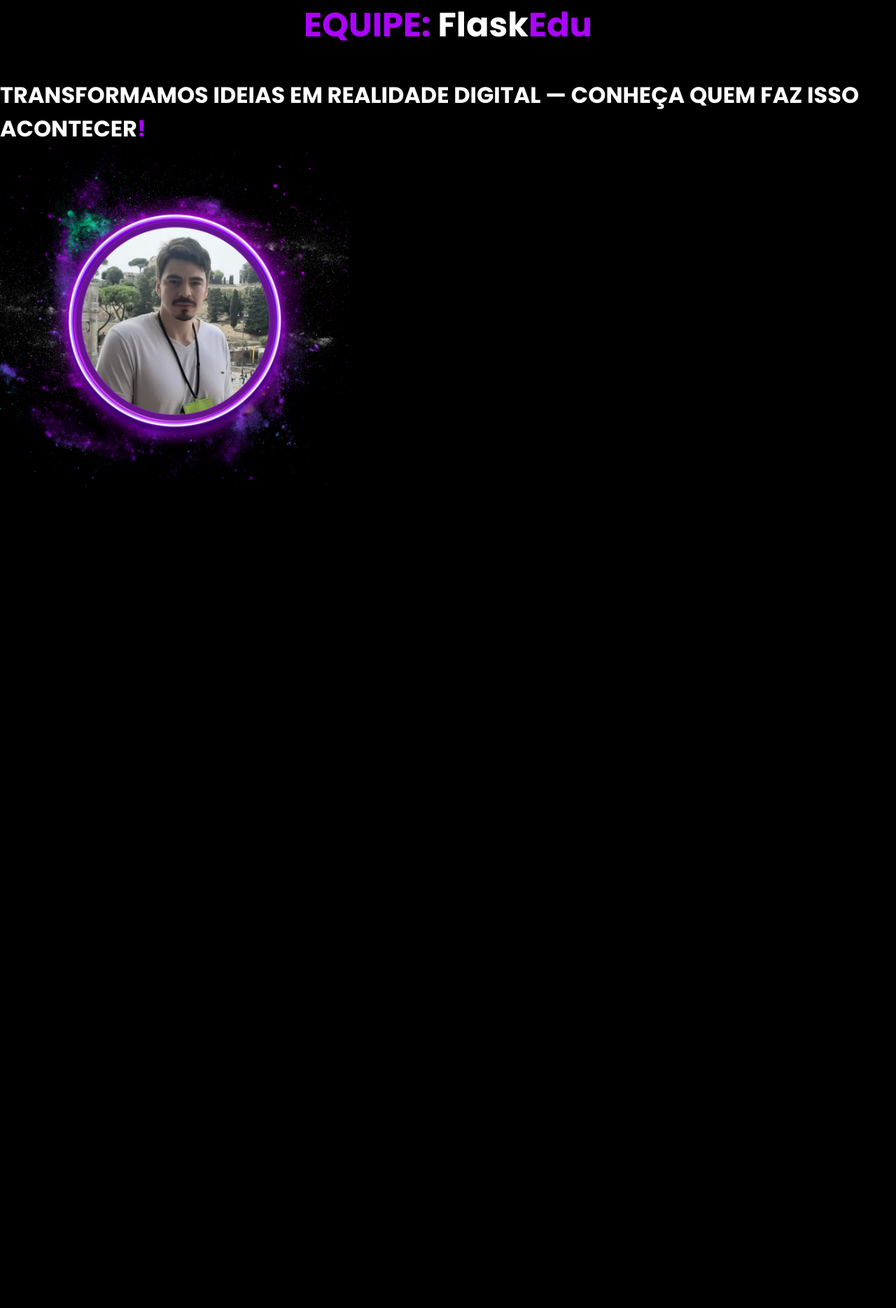
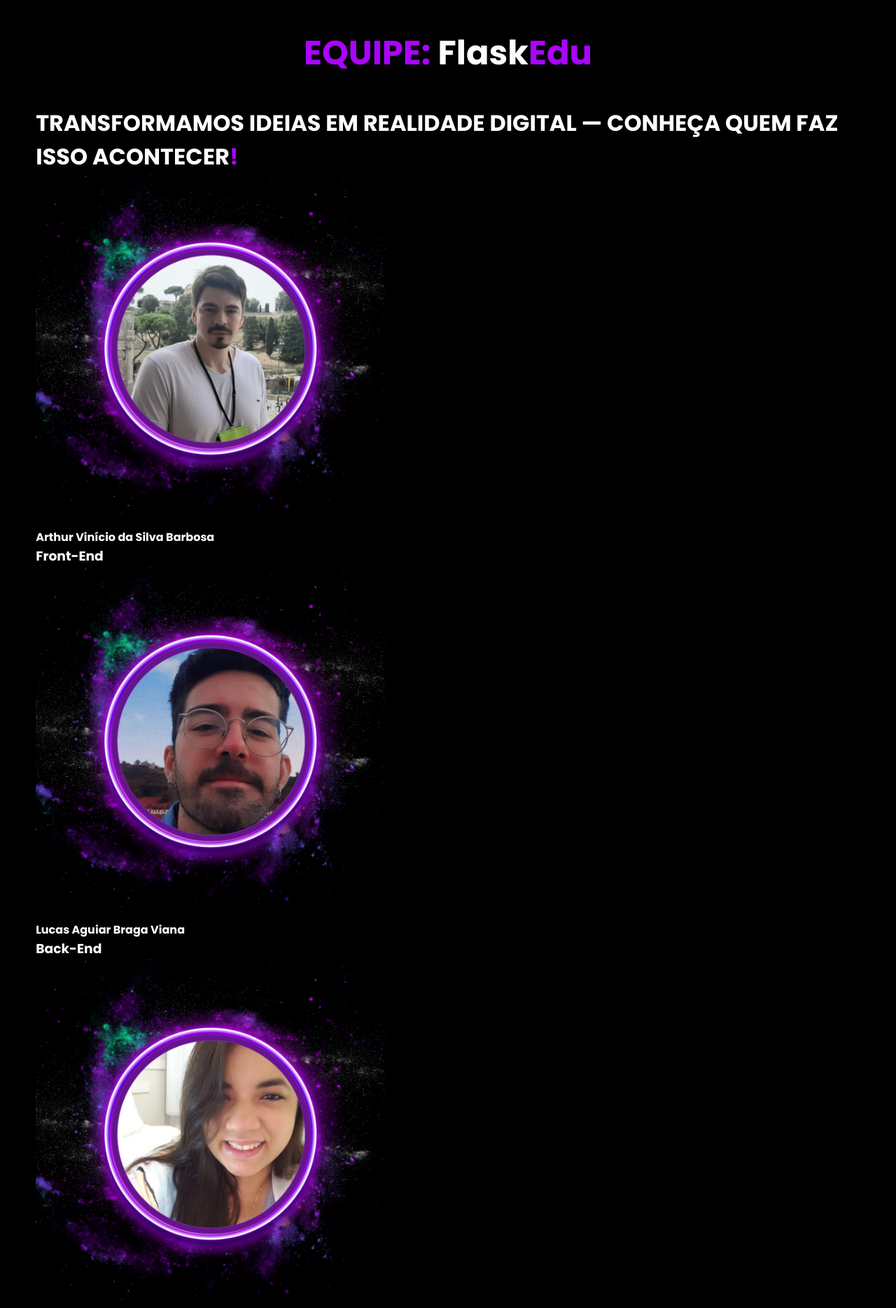
Before and after one commit to carvalhotamires/FlaskEdu, a Flask app: page /equipe in a window 1280 px wide. Shown: the part 212-2081 px from the top of the page at 70% size. Before the commit the page ends 911 px from the top, so only its background shows below. Run offline with Flask 3, Linux system fonts and the light colour scheme.

Commit message:
edit: ajustes no HTML da página equipe
Co-Authored-By: Arthur Barbosa <artvsb@outlook.com>
Co-Authored-By: Flávia Rhuana <198675594+flaviarhuana@users.noreply.github.com>
Co-Authored-By: Lucas Aguiar <203916262+llucasaguiar@users.noreply.github.com>

```diff
--- a/templates/equipe.html
+++ b/templates/equipe.html
@@ -4,11 +4,22 @@
 
 {% block conteudo %}
 <style>
+    .flex{
+    display:flex;
+    }
 .img-topo-site img {
     width: 500px; /* Ou o tamanho que você quiser */
     height: auto; /* Mantém proporção */
+    }
+    section.inicio-do-site{
+    padding:40px 4%;
+    }
+  section.inicio-do-site .flex{
+    align-items:center;
+    justify-content:center;
 
-}
+
+    }
 </style>
   <main>
         <section class="inicio-do-site">
@@ -23,6 +34,17 @@
 
         <div class="img-topo-site">
             <img src="/static/images/equipe%201.png" alt="Arthur">
+            <h4>Arthur Vinício da Silva Barbosa</h4>
+            <h3>Front-End</h3>
+            <img src="/static/images/equipe%202.png" alt="Lucas">
+            <h4>Lucas Aguiar Braga Viana</h4>
+            <h3>Back-End</h3>
+            <img src="/static/images/equipe%203.png" alt="Flávia">
+            <h4>Flávia Rhuana Pereira Sales</h4>
+            <h3>Back-End</h3>
+            <img src="/static/images/equipe.png" alt="Tamires">
+            <h4> Tamires Carvalho da Silva</h4>
+            <h3>Front-End</h3>
 
     </div> <!--interface-->
              </div><!--flex-->
```
